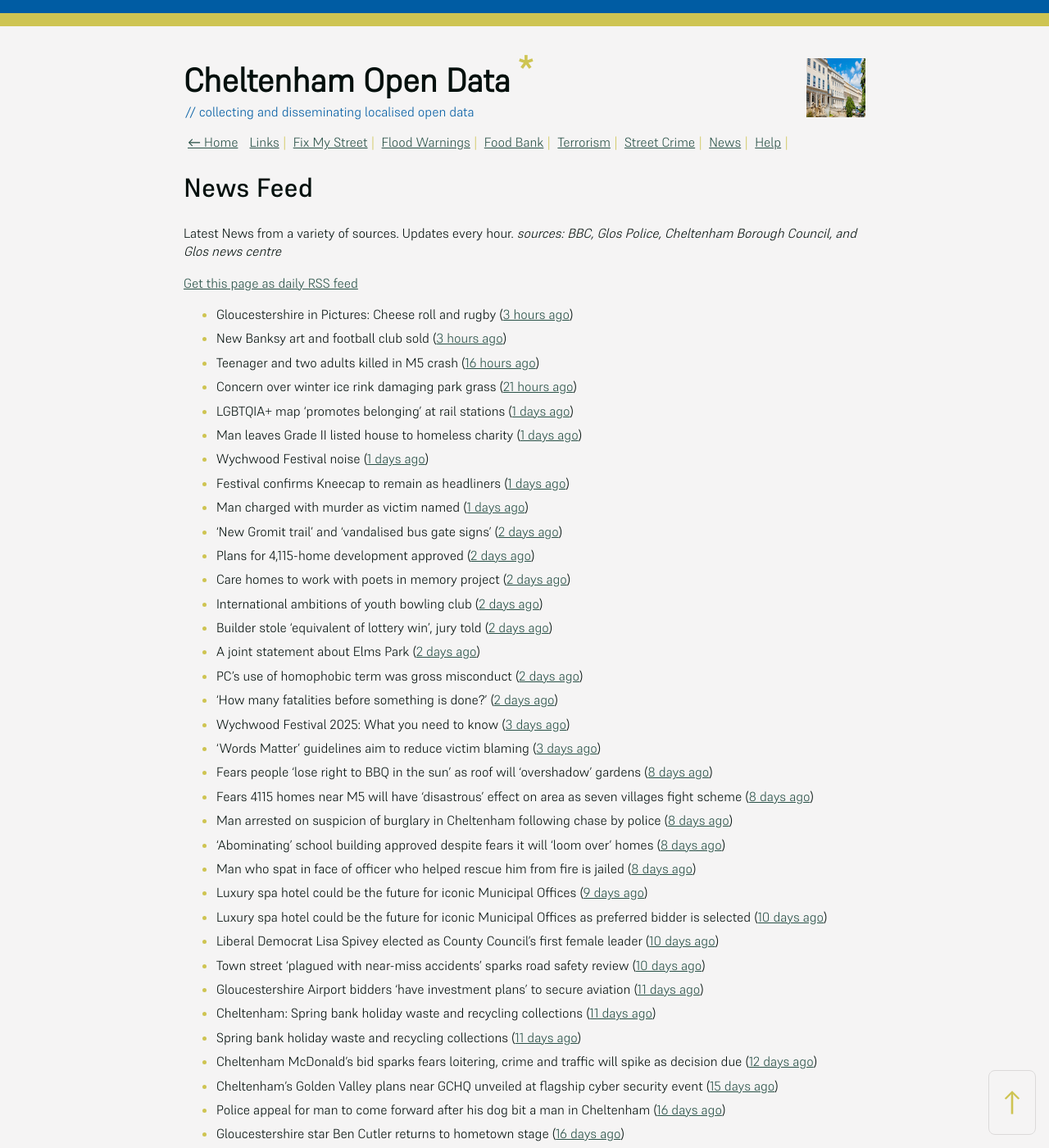
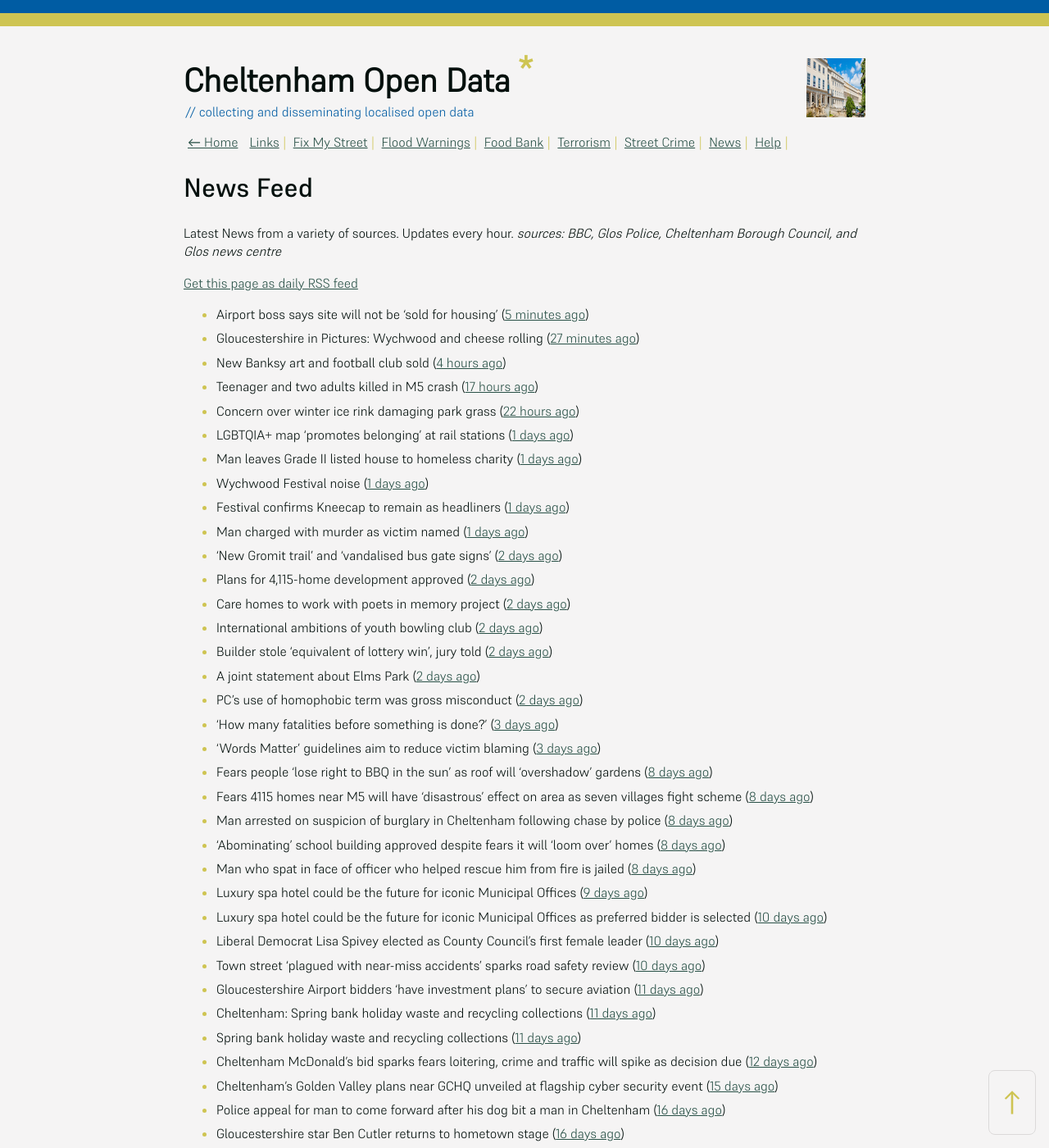
Before and after one commit to mat-0/cheltenham-open-data, a Jekyll site: the page built from _pages/news.md, in a window 1280 px wide and 1400 px high. Shown: the whole window at 82% size. Built offline with Jekyll 4.4.1, drawn with Linux system fonts in a browser that asks for light colours; some of the changed text lies outside the part shown.

Commit message:
Updated 2025-06-01 10:58:00

```diff
--- a/_pages/news.md
+++ b/_pages/news.md
@@ -12,10 +12,11 @@ _sources: BBC, Glos Police, Cheltenham Borough Council, and Glos news centre_
 [Get this page as daily RSS feed](/daily.rss)
 
 <!-- news_marker starts -->
-- Gloucestershire in Pictures: Cheese roll and rugby ([3 hours ago](https://www.bbc.com/news/articles/cj42qe4nqn5o))
-- New Banksy art and football club sold ([3 hours ago](https://www.bbc.com/news/articles/cm2k124zz33o))
-- Teenager and two adults killed in M5 crash ([16 hours ago](https://www.bbc.com/news/articles/czxy3n361pgo))
-- Concern over winter ice rink damaging park grass ([21 hours ago](https://www.bbc.com/news/articles/cq540604wj4o))
+- Airport boss says site will not be 'sold for housing' ([5 minutes ago](https://www.bbc.com/news/articles/cnv1gj0dl4eo))
+- Gloucestershire in Pictures: Wychwood and cheese rolling ([27 minutes ago](https://www.bbc.com/news/articles/cj42qe4nqn5o))
+- New Banksy art and football club sold ([4 hours ago](https://www.bbc.com/news/articles/cm2k124zz33o))
+- Teenager and two adults killed in M5 crash ([17 hours ago](https://www.bbc.com/news/articles/czxy3n361pgo))
+- Concern over winter ice rink damaging park grass ([22 hours ago](https://www.bbc.com/news/articles/cq540604wj4o))
 - LGBTQIA+ map 'promotes belonging' at rail stations ([1 days ago](https://www.bbc.com/news/articles/cy5eq6w3k34o))
 - Man leaves Grade II listed house to homeless charity ([1 days ago](https://www.bbc.com/news/articles/c1deelp3dxzo))
 - Wychwood Festival noise ([1 days ago](https://www.cheltenham.gov.uk/news/article/3016/wychwood_festival_noise))
@@ -28,8 +29,7 @@ _sources: BBC, Glos Police, Cheltenham Borough Council, and Glos news centre_
 - Builder stole 'equivalent of lottery win', jury told ([2 days ago](https://www.bbc.com/news/articles/ckgqkx137nno))
 - A joint statement about Elms Park ([2 days ago](https://www.cheltenham.gov.uk/news/article/3015/a_joint_statement_about_elms_park))
 - PC's use of homophobic term was gross misconduct ([2 days ago](https://www.bbc.com/news/articles/c9wg7dg84zqo))
-- 'How many fatalities before something is done?' ([2 days ago](https://www.bbc.com/news/articles/cx2x38v91e3o))
-- Wychwood Festival 2025: What you need to know ([3 days ago](https://www.bbc.com/news/articles/cj421ndnd58o))
+- 'How many fatalities before something is done?' ([3 days ago](https://www.bbc.com/news/articles/cx2x38v91e3o))
 - 'Words Matter' guidelines aim to reduce victim blaming ([3 days ago](https://www.bbc.com/news/articles/cq85zz2v009o))
 - Fears people ‘lose right to BBQ in the sun’ as roof will ‘overshadow’ gardens ([8 days ago](https://gloucesternewscentre.co.uk/fears-people-lose-right-to-bbq-in-the-sun-as-roof-will-overshadow-gardens/))
 - Fears 4115 homes near M5 will have ‘disastrous’ effect on area as seven villages fight scheme ([8 days ago](https://gloucesternewscentre.co.uk/fears-4115-homes-near-m5-will-have-disastrous-effect-on-area-as-seven-villages-fight-scheme/))
```
Also changed, not shown: other parts of _pages/news.md (+1 -1 lines), _data/flood.json (+4 -4 lines), _pages/fix-my-street.md (+3 -3 lines), index.md (+5 -5 lines).
